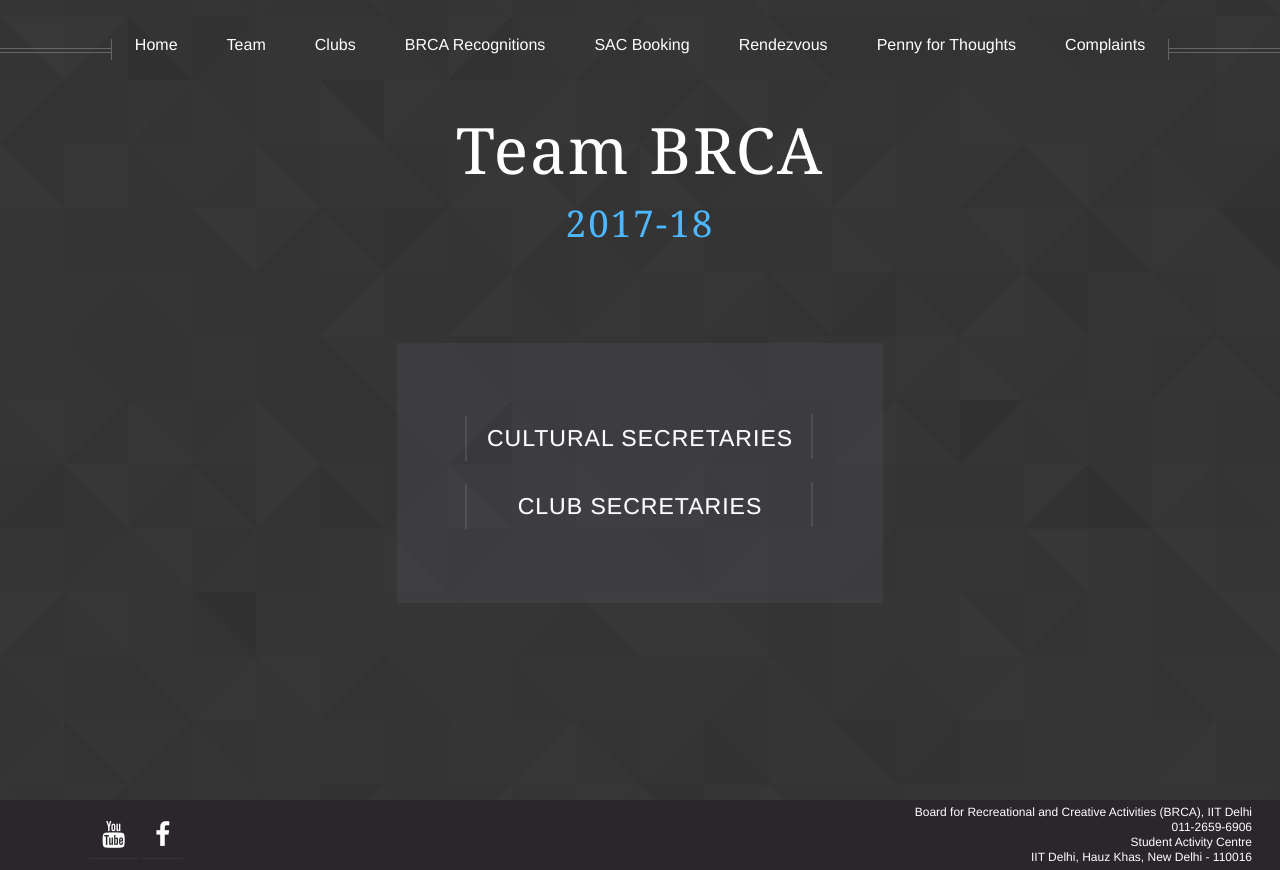
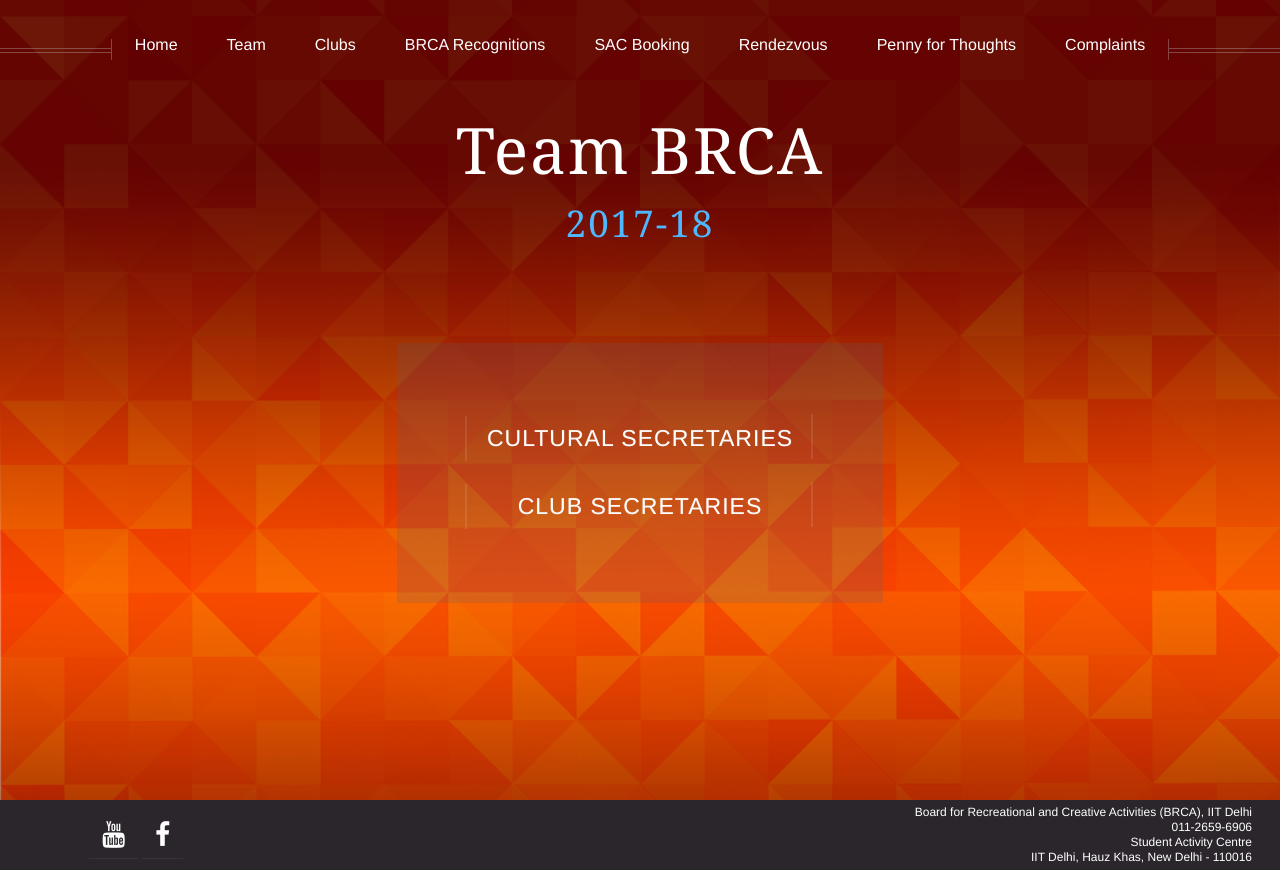
Before and after one commit to surajgoel5/BRCAWebsite, a PHP site: page /team.php in a window 1280 px wide. Run offline with PHP 8.4, Linux system fonts and the light colour scheme; some web fonts are replaced.

Commit message:
Updated team.php, clubsecys.php and cultsecys.php

```diff
--- a/team.php
+++ b/team.php
@@ -9,9 +9,7 @@
 		<link rel="stylesheet" href="assets/css/team.css" />
 		<!--[if lte IE 8]><link rel="stylesheet" href="assets/css/ie8.css" /><![endif]-->
 
-<link href="font-awesome/css/font-awesome.min.css" rel="stylesheet" type="text/css">
 
-<link rel="stylesheet" href="assets/css/animations.css">
 		<!-- Bootstrap Core CSS -->
         <link href="assets/css/bootstrap.min.css" rel="stylesheet">
         <link rel="stylesheet" href="assets/css/animations.css">
@@ -40,7 +38,7 @@
 		<div id="page-wrapper">
 
 			<!-- Header -->
-				<div id="header" style="background-image:url(images/bg08.png)">
+				<div id="header" style="background-image:url(images/bg-team.png)">
 
 					<!-- Inner -->
 						<div class="inner animatedParent animateOnce" data-sequence='700'>
```
Also changed, not shown: clubsecys.php (+8 -25 lines), cultsecys.php (+1 -18 lines). Lines whose indentation alone changed are shown as unchanged.
